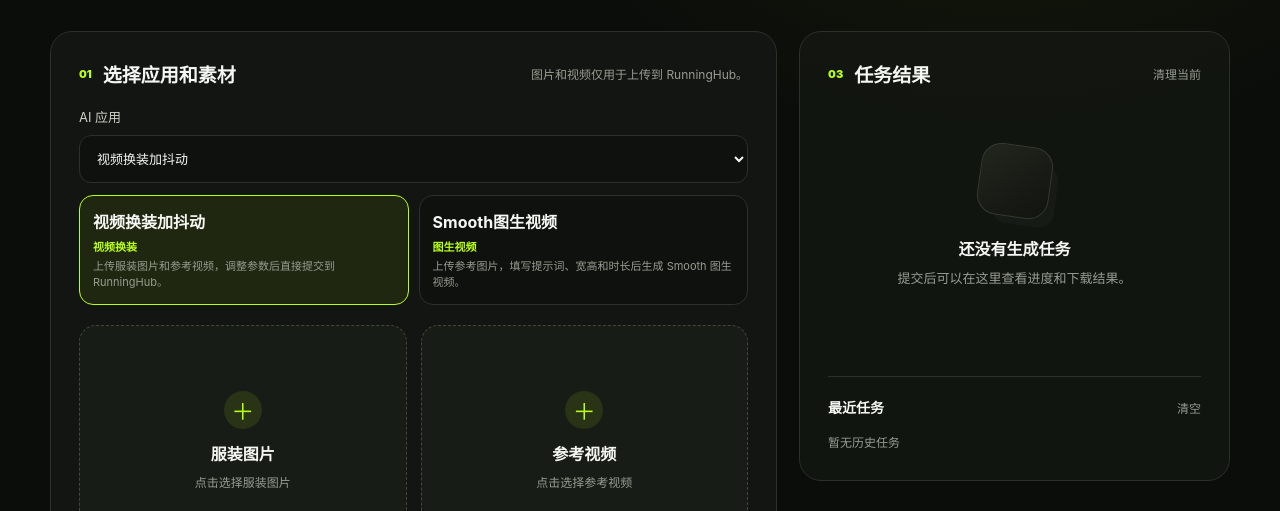
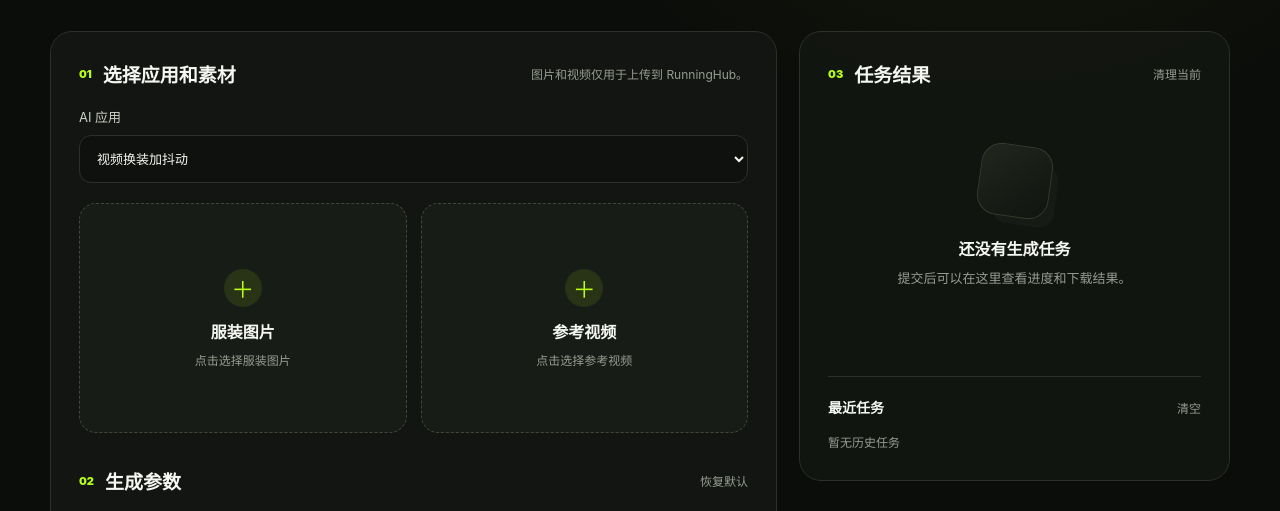
Before and after one commit to marcusyan777-beep/runninghub-tool, a website: page index.html in a window 1280 px wide. Shown: the part 256-767 px from the top of the page. Drawn offline with Linux system fonts and the light colour scheme.

Commit message:
Remove app cards

```diff
--- a/app.js
+++ b/app.js
@@ -22,7 +22,6 @@
   appTitle: $("#appTitle"),
   appIntro: $("#appIntro"),
   appSelect: $("#appSelect"),
-  appCards: $("#appCards"),
   apiStatus: $("#apiStatus"),
   settingsButton: $("#settingsButton"),
   settingsDialog: $("#settingsDialog"),
@@ -85,26 +84,6 @@
     }),
   );
   elements.appSelect.value = currentApp().id;
-  renderAppCards();
-}
-
-function renderAppCards() {
-  elements.appCards.replaceChildren(
-    ...runningHubApps.map((app) => {
-      const button = document.createElement("button");
-      button.type = "button";
-      button.className = `app-card-option${app.id === currentApp().id ? " active" : ""}`;
-      button.innerHTML = `<strong>${app.name}</strong><span>${app.category}</span><small>${app.description}</small>`;
-      button.addEventListener("click", () => {
-        state.selectedAppId = app.id;
-        elements.appSelect.value = app.id;
-        localStorage.setItem("runninghub_app_id", state.selectedAppId);
-        clearCurrentTask(false);
-        updateAppUi(true);
-      });
-      return button;
-    }),
-  );
 }
 
 function applyAppDefaults(app = currentApp()) {
@@ -134,7 +113,6 @@
     node.classList.toggle("hidden", !fieldVisible(node.dataset.field));
   });
   if (resetValues) applyAppDefaults(app);
-  renderAppCards();
 }
 
 function updateApiStatus() {
--- a/index.html
+++ b/index.html
@@ -43,7 +43,6 @@
             <span>AI 应用</span>
             <select id="appSelect"></select>
           </label>
-          <div class="app-cards" id="appCards"></div>
 
           <div class="upload-grid">
             <label class="upload-card" id="imageDrop">
--- a/styles.css
+++ b/styles.css
@@ -122,29 +122,6 @@
   padding: 0 13px;
   outline: 0;
 }
-.app-cards {
-  display: grid;
-  grid-template-columns: 1fr 1fr;
-  gap: 10px;
-  margin-top: 12px;
-}
-.app-card-option {
-  border: 1px solid var(--line);
-  border-radius: 14px;
-  background: #0e110d;
-  color: var(--text);
-  padding: 13px;
-  text-align: left;
-  display: flex;
-  flex-direction: column;
-  gap: 5px;
-}
-.app-card-option.active {
-  border-color: var(--accent);
-  background: rgba(184, 255, 22, .08);
-}
-.app-card-option span { color: var(--accent); font-size: 11px; font-weight: 800; }
-.app-card-option small { color: var(--muted); font-size: 11px; line-height: 1.45; }
 .upload-card {
   min-height: 230px;
   border: 1px dashed #41483b;
@@ -312,7 +289,6 @@
 @media (max-width: 520px) {
   .panel { padding: 20px; border-radius: 18px; }
   .upload-grid, .fields { grid-template-columns: 1fr; }
-  .app-cards { grid-template-columns: 1fr; }
   .upload-card { min-height: 210px; }
   .extracted-meta { align-items: stretch; flex-direction: column; }
   .extracted-actions { display: grid; grid-template-columns: 1fr 1fr; width: 100%; }
--- a/sw.js
+++ b/sw.js
@@ -1,4 +1,4 @@
-const CACHE = "runninghub-pwa-v10";
+const CACHE = "runninghub-pwa-v11";
 const APP_SHELL = [
   "./",
   "./index.html",
```
